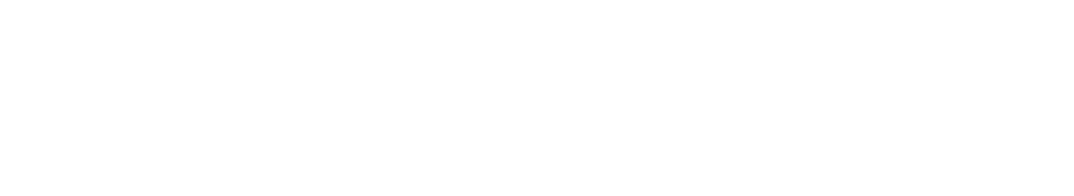
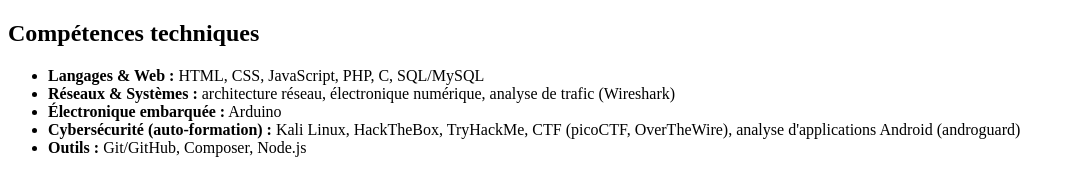
Before and after one commit to capriatiboss/mon-cv, a plain HTML site: page index.html in a window 1280 px wide. Shown: the whole page, without its empty margins (0-1074 px from the left). Drawn offline with Linux system fonts and the light colour scheme.

Commit message:
mise en place de la section competences

```diff
--- a/index.html
+++ b/index.html
@@ -7,6 +7,17 @@
 </head>
 <body>
     <header id="en-tete"></header>
-    <main></main>
+    <main>
+        <section id="competences">
+            <h2>Compétences techniques</h2>
+            <ul>
+                <li><strong>Langages &amp; Web :</strong> HTML, CSS, JavaScript, PHP, C, SQL/MySQL</li>
+                <li><strong>Réseaux &amp; Systèmes :</strong> architecture réseau, électronique numérique, analyse de trafic (Wireshark)</li>
+                <li><strong>Électronique embarquée :</strong> Arduino</li>
+                <li><strong>Cybersécurité (auto-formation) :</strong> Kali Linux, HackTheBox, TryHackMe, CTF (picoCTF, OverTheWire), analyse d'applications Android (androguard)</li>
+                <li><strong>Outils :</strong> Git/GitHub, Composer, Node.js</li>
+            </ul>
+        </section>
+    </main>
 </body>
 </html>
```
